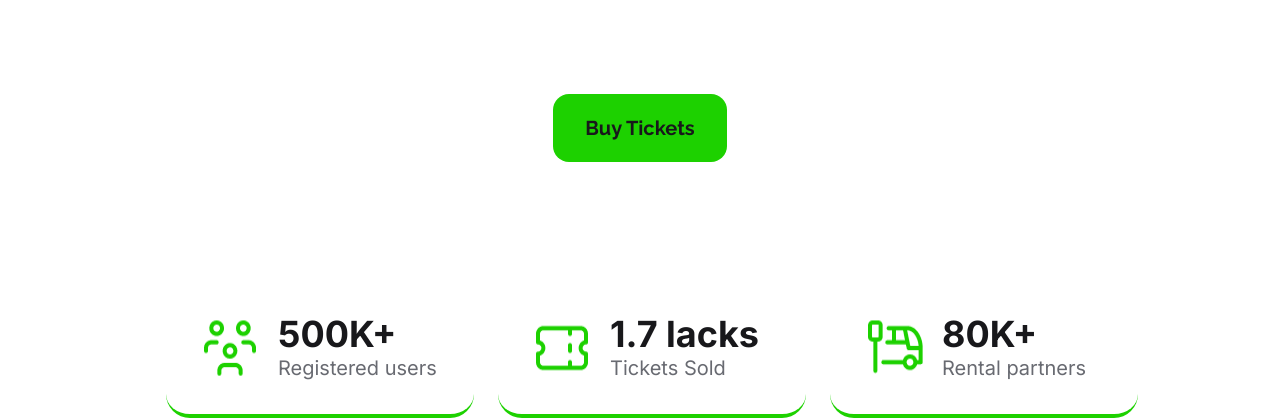
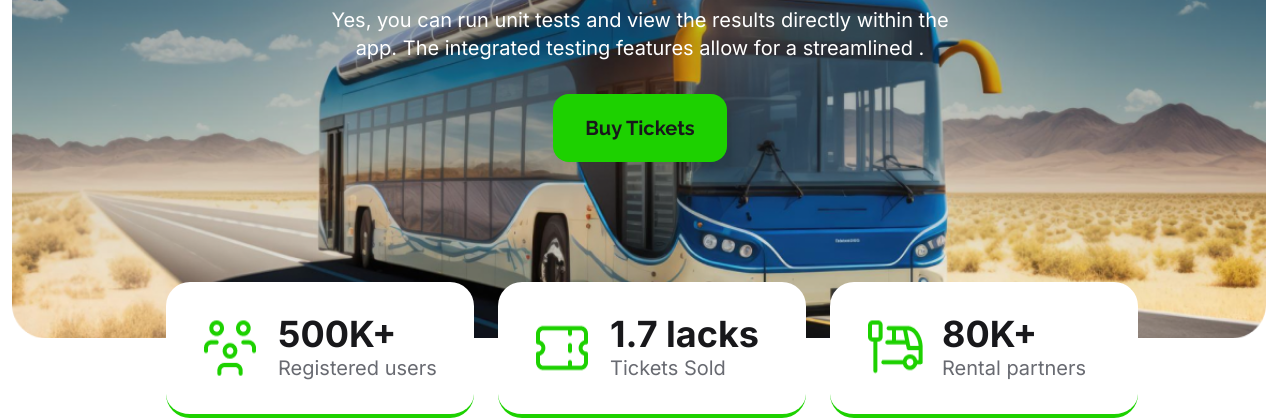
Before and after one commit to Newajdev/smarticketing, a plain HTML site: page index.html in a window 1280 px wide. Shown: the part 425-843 px from the top of the page. Drawn offline with nearby package versions, Linux system fonts and the light colour scheme; the site is published under a folder, as on GitHub Pages, so addresses that start at the root find nothing.

Commit message:
Error Fixd

```diff
--- a/index.html
+++ b/index.html
@@ -19,6 +19,9 @@
 
         .raleway {
             font-family: "Raleway", sans-serif;
+        }
+        .bg-image{
+            background-image: url('./images/banner.png');
         }
     </style>
 
@@ -75,7 +78,7 @@
         <!-- hero section start -->
         <div class="mx-auto max-w-7xl relative">
             <div
-                class=" flex justify-center items-center lg:mt-12  bg-[url(/images/banner.png)] bg-no-repeat bg-contain  m-3  ">
+                class=" flex justify-center items-center lg:mt-12  bg-image bg-no-repeat bg-contain  m-3  ">
                 <div class="lg:pb-[176px] lg:pt-[70px] py-[15px] ">
 
                     <h1
```
